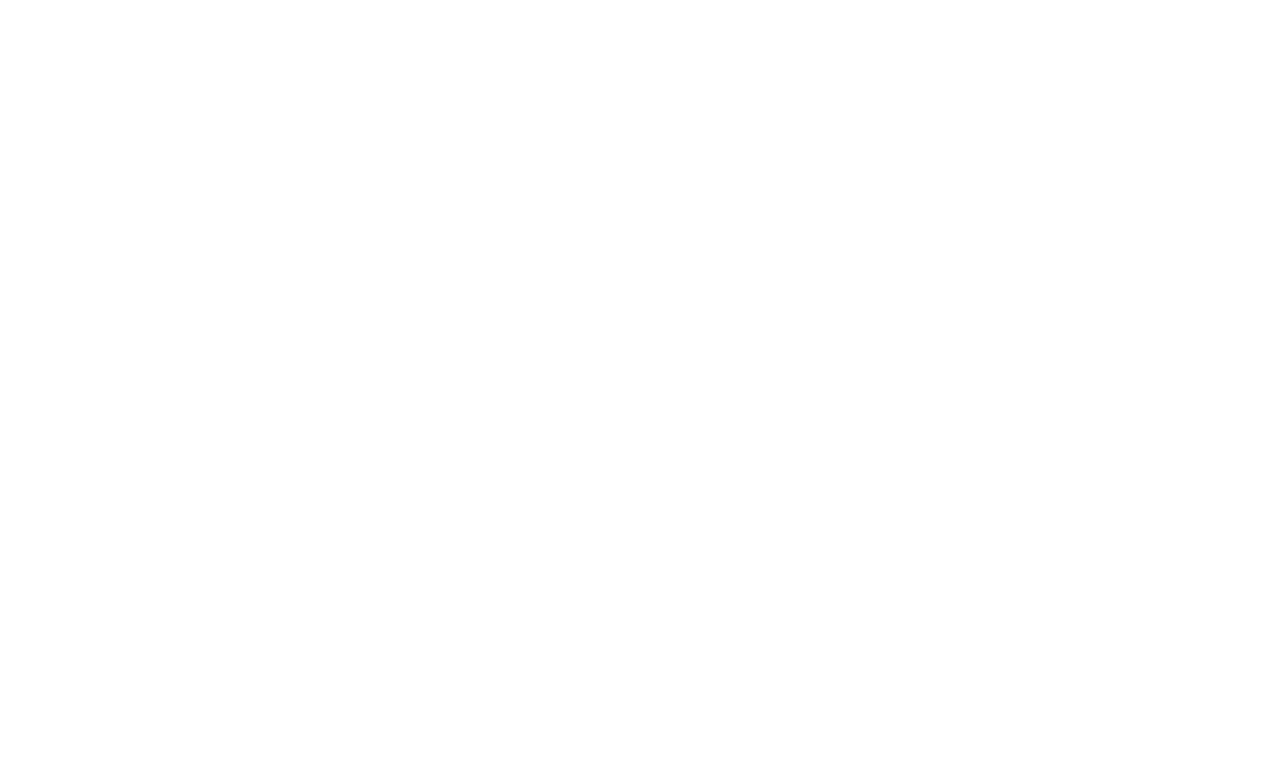
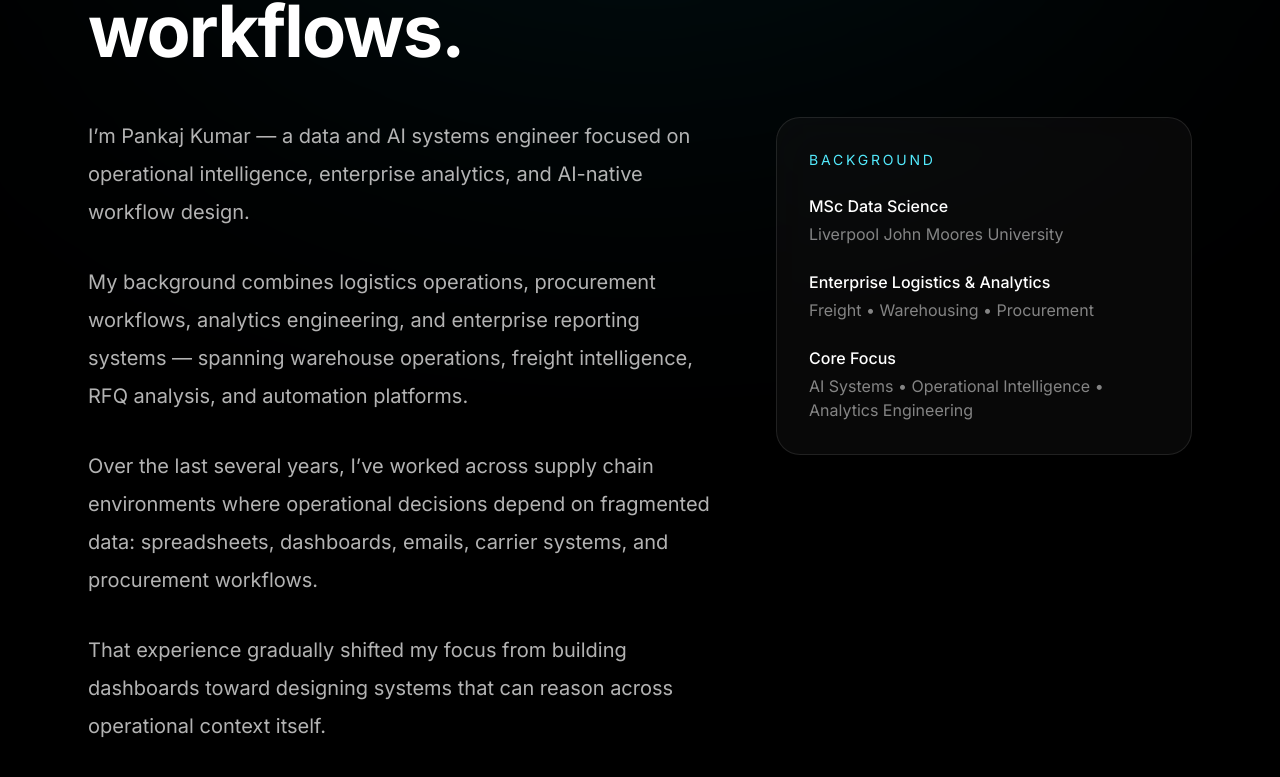
Before and after one commit to pankajlp/pankaj-portfolio, a Next.js app: page /about in a window 1280 px wide. Before the commit this address had no page. Shown: the part 491-1268 px from the top of the page. Before the commit the page ends 800 px from the top, so only its background shows below. Built offline with nearby package versions, Linux system fonts and the light colour scheme.

Commit message:
Added About Page

```diff
--- /dev/null
+++ b/app/about/page.tsx
@@ -0,0 +1,216 @@
+export default function AboutPage() {
+  return (
+    <main className="min-h-screen bg-black text-white overflow-hidden">
+
+      {/* Glow */}
+      <div className="fixed top-0 left-1/2 -translate-x-1/2 w-[900px] h-[500px] bg-cyan-500/10 blur-[180px] rounded-full pointer-events-none" />
+
+      <div className="relative z-10 max-w-6xl mx-auto px-6 py-28">
+
+        {/* Tag */}
+        <div className="inline-flex items-center px-4 py-2 rounded-full border border-cyan-400/20 bg-cyan-400/10 text-cyan-300 text-sm mb-8">
+          About NordNeuron
+        </div>
+
+        {/* Hero */}
+        <h1 className="text-5xl md:text-7xl font-bold leading-[1.05] tracking-tight max-w-5xl">
+          Building AI-native
+          <span className="block text-cyan-400">
+            operational intelligence systems
+          </span>
+          for logistics and enterprise workflows.
+        </h1>
+
+        {/* Intro */}
+        <div className="mt-12 grid lg:grid-cols-[1.2fr_0.8fr] gap-16">
+
+          <div className="space-y-8 text-xl leading-[1.9] text-white/70">
+
+            <p>
+              I’m Pankaj Kumar — a data and AI systems engineer
+              focused on operational intelligence,
+              enterprise analytics,
+              and AI-native workflow design.
+            </p>
+
+            <p>
+              My background combines logistics operations,
+              procurement workflows,
+              analytics engineering,
+              and enterprise reporting systems —
+              spanning warehouse operations,
+              freight intelligence,
+              RFQ analysis,
+              and automation platforms.
+            </p>
+
+            <p>
+              Over the last several years,
+              I’ve worked across supply chain environments
+              where operational decisions depend on fragmented data:
+              spreadsheets,
+              dashboards,
+              emails,
+              carrier systems,
+              and procurement workflows.
+            </p>
+
+            <p>
+              That experience gradually shifted my focus
+              from building dashboards
+              toward designing systems that can reason across operational context itself.
+            </p>
+          </div>
+
+          {/* Side Card */}
+          <div className="rounded-3xl border border-white/10 bg-white/[0.03] p-8 h-fit backdrop-blur-xl">
+
+            <div className="text-sm uppercase tracking-[0.2em] text-cyan-300 mb-6">
+              Background
+            </div>
+
+            <div className="space-y-6">
+
+              <div>
+                <div className="text-white font-medium">
+                  MSc Data Science
+                </div>
+
+                <div className="text-white/50 mt-1">
+                  Liverpool John Moores University
+                </div>
+              </div>
+
+              <div>
+                <div className="text-white font-medium">
+                  Enterprise Logistics & Analytics
+                </div>
+
+                <div className="text-white/50 mt-1">
+                  Freight • Warehousing • Procurement
+                </div>
+              </div>
+
+              <div>
+                <div className="text-white font-medium">
+                  Core Focus
+                </div>
+
+                <div className="text-white/50 mt-1">
+                  AI Systems • Operational Intelligence • Analytics Engineering
+                </div>
+              </div>
+
+            </div>
+          </div>
+        </div>
+
+        {/* Philosophy */}
+        <section className="mt-32">
+
+          <div className="max-w-4xl">
+
+            <div className="text-sm uppercase tracking-[0.2em] text-cyan-300 mb-6">
+              Philosophy
+            </div>
+
+            <h2 className="text-4xl md:text-6xl font-bold leading-tight">
+              From dashboards
+              <span className="block text-cyan-400">
+                to intelligence systems.
+              </span>
+            </h2>
+
+            <div className="mt-10 space-y-8 text-xl leading-[1.9] text-white/70">
+
+              <p>
+                Traditional analytics systems are excellent at visualization,
+                but most operational reasoning still happens outside the platform.
+              </p>
+
+              <p>
+                I’m interested in the transition toward systems that can:
+                retrieve context,
+                orchestrate workflows,
+                assist operational decisions,
+                and augment human reasoning directly inside enterprise environments.
+              </p>
+
+              <p>
+                That intersection between AI,
+                operational systems,
+                and analytics infrastructure
+                is what NordNeuron explores.
+              </p>
+            </div>
+          </div>
+        </section>
+
+        {/* Timeline */}
+        <section className="mt-32">
+
+          <div className="text-sm uppercase tracking-[0.2em] text-cyan-300 mb-10">
+            Journey
+          </div>
+
+          <div className="space-y-10 border-l border-white/10 pl-10">
+
+            {[
+              {
+                year: "Engineering Foundation",
+                desc: "Started with mechanical engineering before transitioning into analytics and enterprise systems.",
+              },
+              {
+                year: "Logistics & Freight Operations",
+                desc: "Worked closely with warehouse operations, procurement workflows, freight analytics, and operational reporting systems.",
+              },
+              {
+                year: "Analytics Engineering",
+                desc: "Built Power BI dashboards, workflow automation systems, operational analytics layers, and enterprise reporting solutions.",
+              },
+              {
+                year: "AI-Native Systems",
+                desc: "Began exploring local LLMs, text-to-SQL workflows, operational copilots, and AI-native intelligence architectures.",
+              },
+            ].map((item) => (
+              <div key={item.year} className="relative">
+
+                <div className="absolute -left-[46px] top-2 w-4 h-4 rounded-full bg-cyan-400 shadow-[0_0_12px_#22d3ee]" />
+
+                <h3 className="text-2xl font-semibold text-white">
+                  {item.year}
+                </h3>
+
+                <p className="mt-3 text-white/60 text-lg leading-relaxed max-w-3xl">
+                  {item.desc}
+                </p>
+              </div>
+            ))}
+          </div>
+        </section>
+
+        {/* Closing */}
+        <section className="mt-32 border-t border-white/10 pt-16">
+
+          <div className="max-w-4xl">
+
+            <p className="text-3xl md:text-4xl leading-relaxed text-white/90">
+              NordNeuron is an exploration of what happens
+              when operational systems evolve beyond reporting —
+              toward contextual intelligence.
+            </p>
+
+            <p className="mt-10 text-xl text-white/60 leading-relaxed">
+              Combining enterprise analytics,
+              AI workflows,
+              operational reasoning,
+              and modern intelligence architectures
+              to build systems that participate in operations,
+              not just visualize them.
+            </p>
+          </div>
+        </section>
+      </div>
+    </main>
+  );
+}
--- a/app/components/Navbar.tsx
+++ b/app/components/Navbar.tsx
@@ -32,7 +32,7 @@
         <div className="hidden md:flex items-center gap-10">
 
           <a
-            href="#about"
+            href="/about"
             className="text-sm text-white/65 hover:text-cyan-300 transition-colors duration-300"
           >
             About
--- a/app/insights/page.tsx
+++ b/app/insights/page.tsx
@@ -20,12 +20,12 @@
             Insights
           </div>
 
-          <h1 className="text-4xl md:text-5xl font-serif leading-tight tracking-tight">
+          <h1 className="text-3xl md:text-4xl font-serif leading-tight tracking-tight">
             Operational intelligence,
             AI systems, and enterprise architecture.
           </h1>
 
-          <p className="mt-6 text-lg text-[#5a5a54] leading-relaxed max-w-3xl">
+          <p className="mt-6 text-lg text-[#5a5a54] leading-relaxed max-w-2xl">
             Notes and essays exploring AI-native operations,
             logistics intelligence, analytics engineering,
             and the future of enterprise systems.
@@ -40,7 +40,7 @@
             href="/insights/from-dashboards-to-intelligence-systems"
             className="group block overflow-hidden rounded-3xl border border-black/10 bg-white hover:border-[#1a4fd6]/30 hover:shadow-xl transition-all duration-300"
           >
-            <div className="relative w-full h-[260px] overflow-hidden">
+           <div className="relative w-full h-[260px] overflow-hidden">
               <Image
                 src="/dashboard_to_ai.png"
                 alt="From Dashboards to Intelligence Systems"
```
